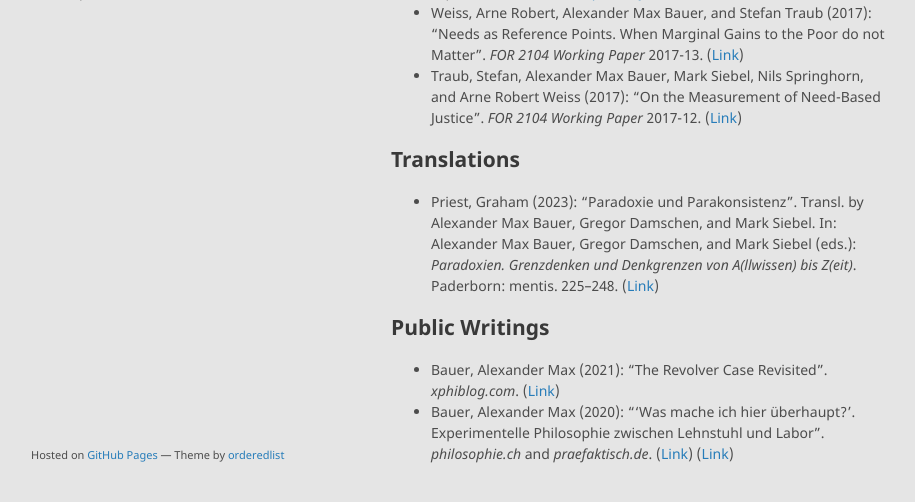
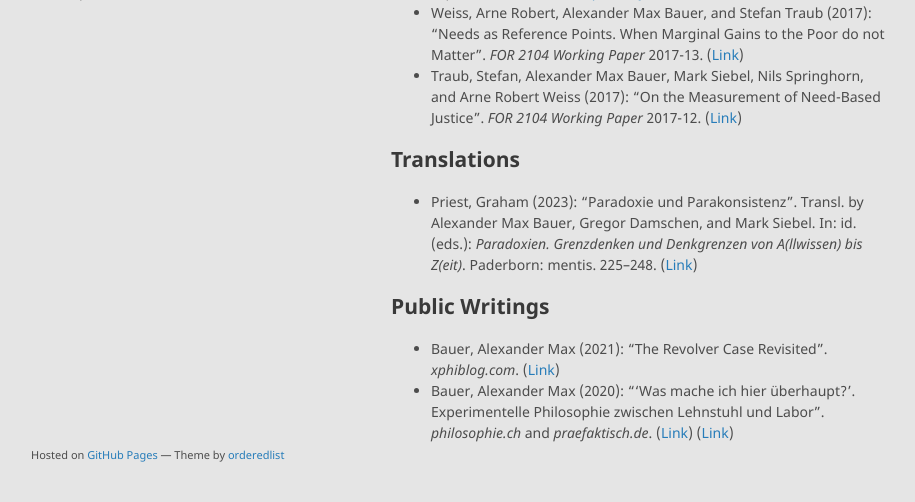
Before and after one commit to alephmembeth/alephmembeth.github.io, a Jekyll site: the page built from publications.md, in a window 1280 px wide and 900 px high, scrolled down 4346 px, cut to the strip 366-868 px from the top of the window. Shown: the whole strip, without its empty margins (179-1094 px from the left). Built offline with Jekyll 4.4.1, drawn with Linux system fonts in a browser that asks for light colours; our own code applies the rules of GitHub Pages for plain Markdown files.

Commit message:
Update publications.md

```diff
--- a/publications.md
+++ b/publications.md
@@ -81,7 +81,7 @@
 
 ## Translations
 
-+ Priest, Graham (2023): “Paradoxie und Parakonsistenz”. Transl. by Alexander Max Bauer, Gregor Damschen, and Mark Siebel. In: Alexander Max Bauer, Gregor Damschen, and Mark Siebel (eds.): _Paradoxien. Grenzdenken und Denkgrenzen von A(llwissen) bis Z(eit)_. Paderborn: mentis. 225–248. ([Link](https://doi.org/10.30965/9783969752517_011))
++ Priest, Graham (2023): “Paradoxie und Parakonsistenz”. Transl. by Alexander Max Bauer, Gregor Damschen, and Mark Siebel. In: id. (eds.): _Paradoxien. Grenzdenken und Denkgrenzen von A(llwissen) bis Z(eit)_. Paderborn: mentis. 225–248. ([Link](https://doi.org/10.30965/9783969752517_011))
 
 ## Public Writings
 
```
